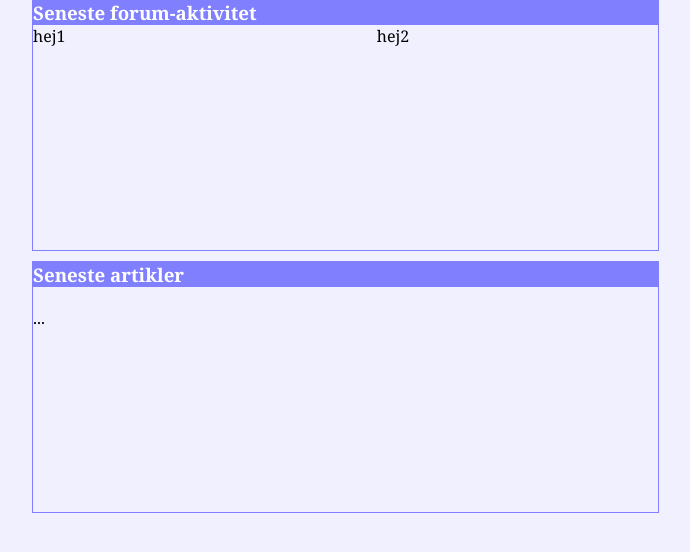
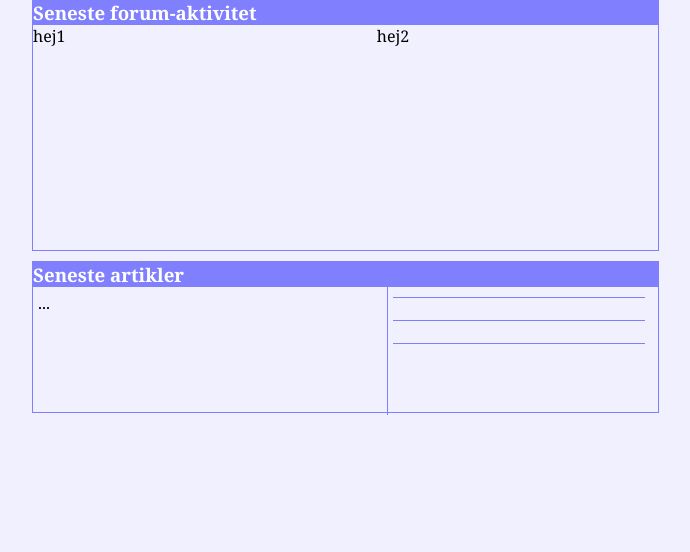
Before and after one commit to Tayacan/MI-Site, a PHP site: page / in a window 1280 px wide. Shown: the part 112-664 px from the top of the page, without its empty margins (293-983 px from the left). Run offline with PHP 8.4, Linux system fonts and the light colour scheme; data that the repository does not hold is empty.

Commit message:
Article part of the front page is done as far as general layout goes.

```diff
--- a/index.php
+++ b/index.php
@@ -30,13 +30,13 @@
 			hej2
 		</div>
 	</div>
-	<div class="box" style="width: 625px; height: 250px;">
+	<div class="box" style="width: 625px; height: 150px;">
 		<h3>Seneste artikler</h3>
 		<a href="viewArticle.php?id=<?php echo $latestArticle['articleID']; ?>" style="text-decoration: none; color: black;">
-		<div style="width:55%;height:80%;float:left;text-align:justify;">
+		<div style="width:55%;height:118px;float:left;text-align:justify;border-right: 1px solid #8080FF;padding:5px;">
 			<?php
 				if($latestArticle !== null) {
-					echo "<h2>".$latestArticle['title']."</h2>";
+					echo "<h2 style='margin: 0;'><u>".$latestArticle['title']."</u></h2>";
 					$stringToPrint = $latestArticle['text'];
 					$stringToPrint = substr($stringToPrint, 0, 200)."...";
 
@@ -51,6 +51,13 @@
 				}
 			?>
 		</div></a>
+		<div style="position: relative; margin-left: 360px; margin-top: 10px;">
+			<?php
+				echo '<a class="boxlink" href="viewArticle.php?id='.$arts[0]['articleID'].'">'.$arts[0]['title'] . '</a><br />';
+				echo '<a class="boxlink" href="viewArticle.php?id='.$arts[1]['articleID'].'">'.$arts[1]['title'] . '</a><br />';
+				echo '<a class="boxlink" href="viewArticle.php?id='.$arts[2]['articleID'].'">'.$arts[2]['title'] . '</a><br />';
+			?>
+		</div>
 	</div>
 
 </div>
--- a/stylesheet.css
+++ b/stylesheet.css
@@ -52,6 +52,16 @@ div.content {
 	background-color: #9090FF;
 }
 
+.boxlink {
+	color: black;
+
+	display: block;
+	width: 95%;
+	height: 100%;
+	float: top;
+	border-bottom: 1px solid #8080FF;
+}
+
 .box {
 	width: 200px;
 	height: 150px;
```
